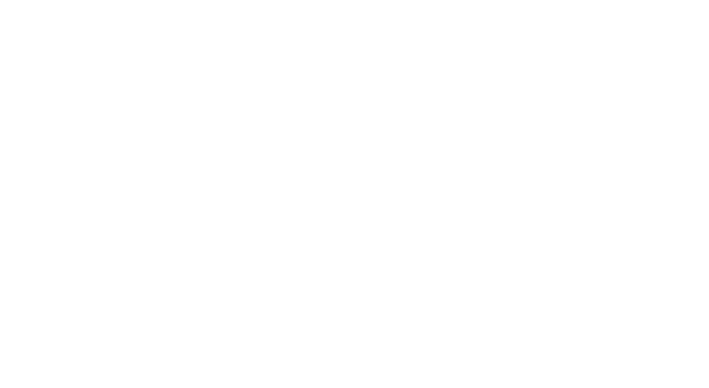
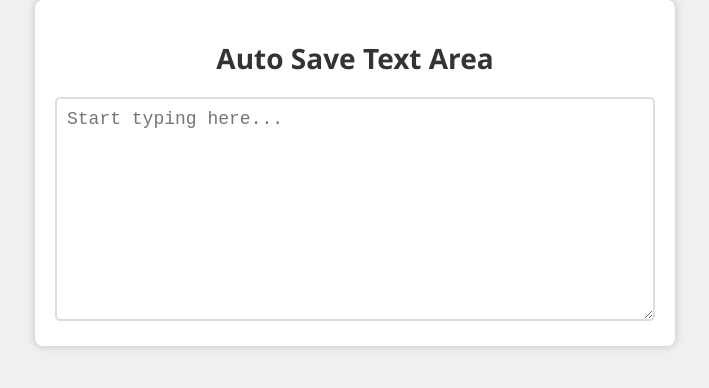
Before and after one commit to Priyanka-Sharma-Paul/GEEKSTER-JS, a plain HTML site: page local-storage-project/index.html in a window 1280 px wide. Shown: the whole page, without its empty margins (285-994 px from the left). Drawn offline with Linux system fonts and the light colour scheme.

Commit message:
Local Storage Project

```diff
--- a/local-storage-project/index.html
+++ b/local-storage-project/index.html
@@ -3,11 +3,14 @@
 <head>
     <meta charset="UTF-8">
     <meta name="viewport" content="width=device-width, initial-scale=1.0">
-    <title>Document</title>
+    <title>Auto Save Text Area</title>
     <link rel="stylesheet" href="style.css">
 </head>
 <body>
-
+    <div class="container">
+        <h1>Auto Save Text Area</h1>
+        <textarea id="myTextarea" rows="10" cols="50" placeholder="Start typing here..."></textarea>
+    </div>
     <script src="script.js"></script>
 </body>
 </html>
--- a/local-storage-project/script.js
+++ b/local-storage-project/script.js
@@ -0,0 +1,9 @@
+
+const textarea = document.getElementById("myTextarea");
+function saveToLocalStorage() {
+    localStorage.setItem("savedText", textarea.value);
+}
+if (localStorage.getItem("savedText")) {
+    textarea.value = localStorage.getItem("savedText");
+}
+textarea.addEventListener("input", saveToLocalStorage);
--- a/local-storage-project/style.css
+++ b/local-storage-project/style.css
@@ -0,0 +1,38 @@
+body {
+    font-family: 'Segoe UI', Tahoma, Geneva, Verdana, sans-serif;
+    background-color: #f0f0f0;
+    margin: 0;
+    padding: 0;
+}
+
+.container {
+    max-width: 600px;
+    margin: 0 auto;
+    padding: 20px;
+    background-color: #fff;
+    border-radius: 8px;
+    box-shadow: 0px 0px 10px rgba(0, 0, 0, 0.2);
+    text-align: center;
+}
+
+h1 {
+    color: #333;
+    font-size: 28px;
+    margin-bottom: 20px;
+}
+
+textarea {
+    width: 100%;
+    padding: 10px;
+    font-size: 18px;
+    border: 2px solid #ddd;
+    border-radius: 5px;
+    resize: vertical;
+    min-height: 200px;
+    box-sizing: border-box;
+}
+
+textarea:focus {
+    border-color: #007bff;
+    box-shadow: 0px 0px 5px rgba(0, 123, 255, 0.5);
+}
```
